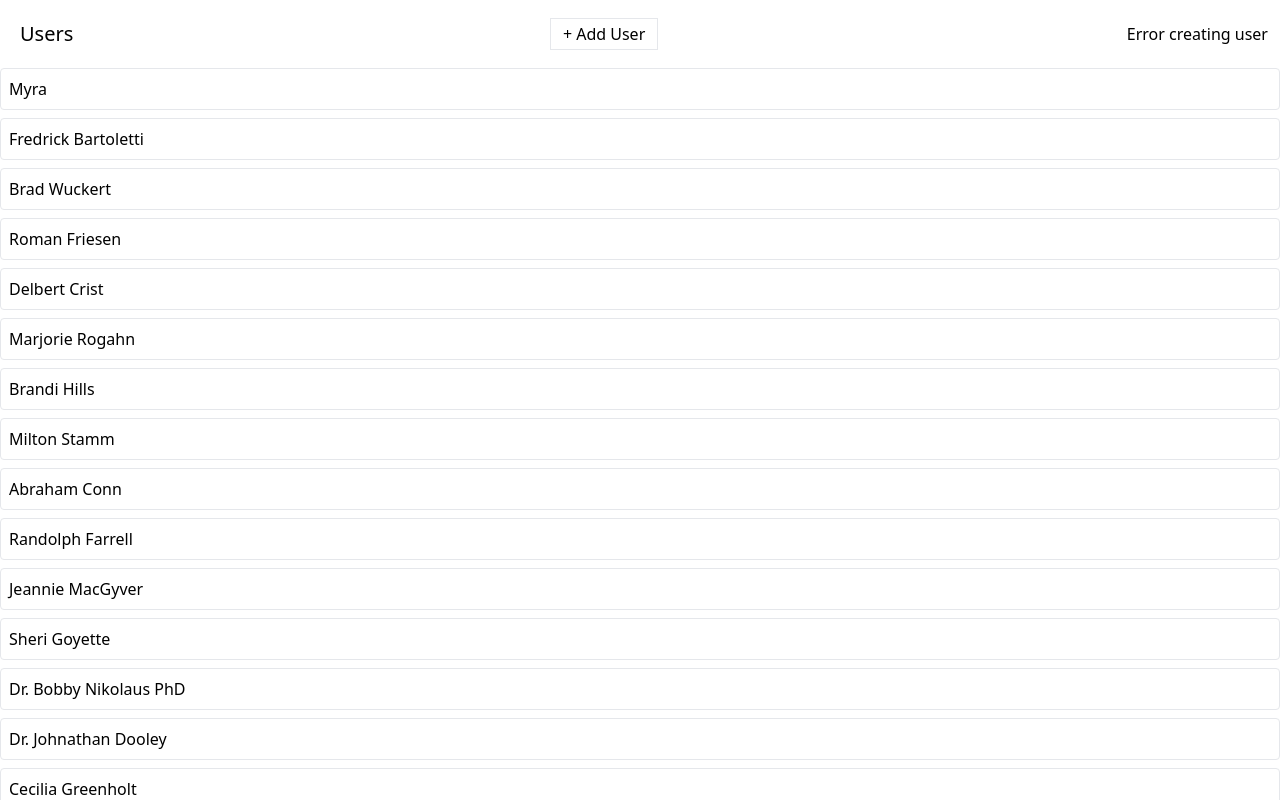
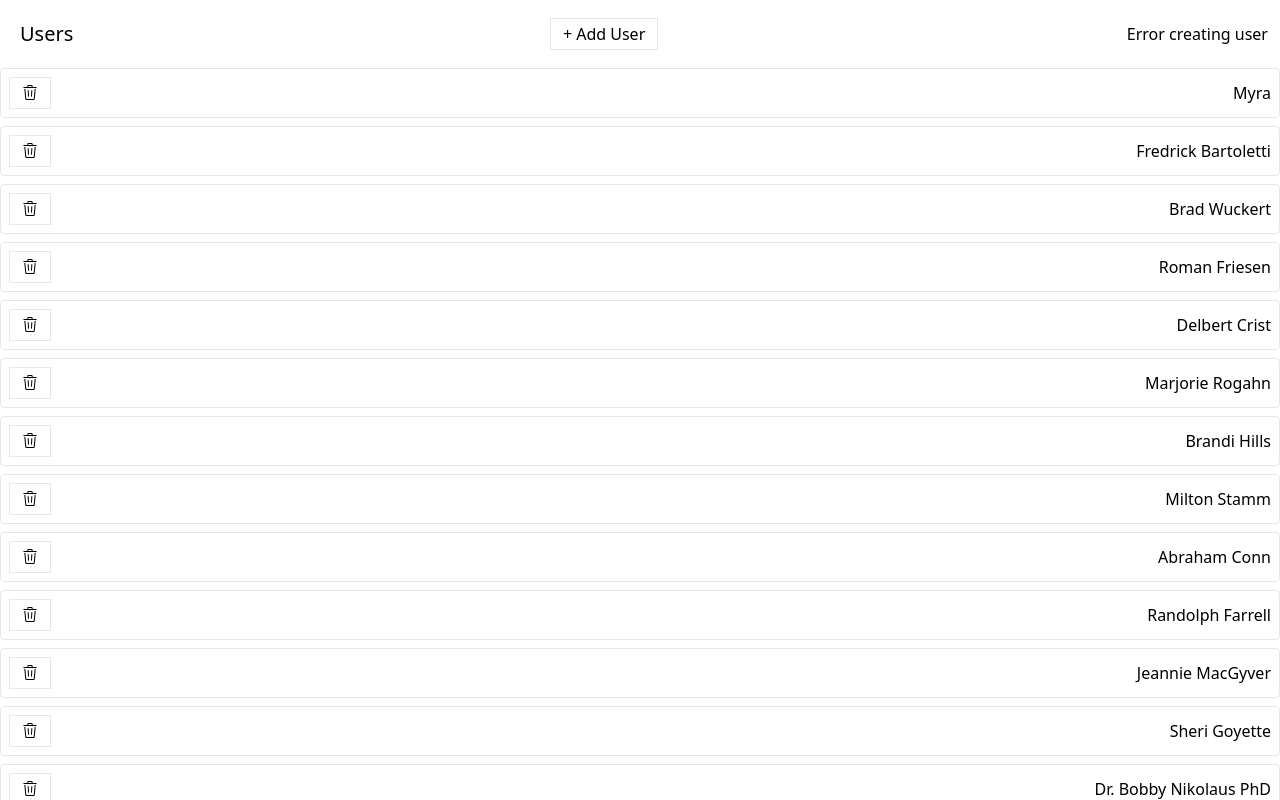
Before and after one commit to Doven-Obertinca/media-redux-lazyloading, a React (Create React App) app in the folder media-redux-lazyloading/: page / in a window 1280 px wide. Both pictures are taken after a click on the button "+ Add User". Shown: the top 800 px of the page. Built offline with nearby package versions, Linux system fonts and the light colour scheme; no server answers; data requests are answered from the project's data file.

Commit message:
remove user is not working

```diff
--- a/media-redux-lazyloading/src/components/UsersListItem.js
+++ b/media-redux-lazyloading/src/components/UsersListItem.js
@@ -1,9 +1,22 @@
 import React from "react";
+import { GoTrash } from "react-icons/go";
+import Button from "./Button";
+import { removeUser } from "../store";
+import { useThunk } from "../hooks/use-thunk";
 
 const UsersListItem = ({ user }) => {
+  const [doRemoveUser, isLoading, error] = useThunk(removeUser);
+
+  const handleClick = () => {
+    doRemoveUser();
+  };
   return (
     <div className="mb-2 border rounded">
       <div className="flex p-2 justify-between items-center cursor-pointer">
+        <Button loading={isLoading} onClick={handleClick}>
+          <GoTrash />
+        </Button>
+        {error && <div> Error deleting user. </div>}
         {user.name}
       </div>
     </div>
--- a/media-redux-lazyloading/src/store/slices/usersSlice.js
+++ b/media-redux-lazyloading/src/store/slices/usersSlice.js
@@ -43,6 +43,9 @@
     });
     builder.addCase(removeUser.fulfilled, (state, action) => {
       state.isLoading = false;
+      state.data = state.data.filter((user) => {
+        return user.id !== action.payload.id;
+      });
     });
     builder.addCase(removeUser.rejected, (state, action) => {
       state.isLoading = false;
--- a/media-redux-lazyloading/src/store/thunks/removeUser.js
+++ b/media-redux-lazyloading/src/store/thunks/removeUser.js
@@ -2,9 +2,9 @@
 import axios from "axios";
 
 const removeUser = createAsyncThunk("users/remove", async (user) => {
-  const response = await axios.delete(`http://localhost:3005/users/${user.id}`);
+  await axios.delete(`http://localhost:3005/users/${user.id}`);
 
-  return response.data;
+  return user;
 });
 
 export { removeUser };
```
